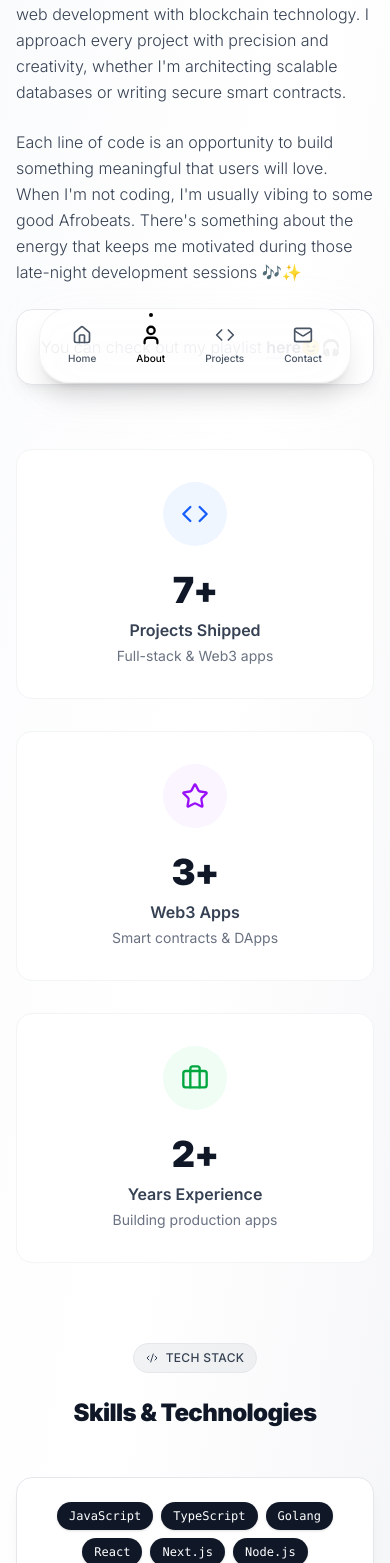
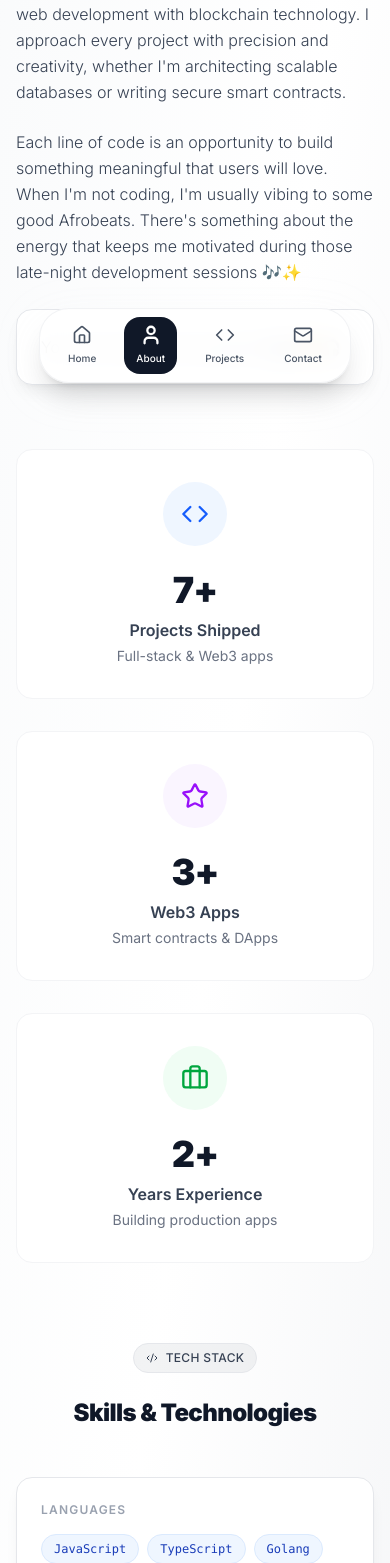
Before and after one commit to O-Midey/Portfolio, a Next.js app: page /about in a window 390 px wide. Shown: the part 437-2000 px from the top of the page. Built offline with nearby package versions, Linux system fonts and the light colour scheme.

Commit message:
ui: 2-col projects grid, grouped skills, always-visible nav, bio line, accent active states, stronger CTA

```diff
--- a/src/app/about/page.tsx
+++ b/src/app/about/page.tsx
@@ -1,4 +1,4 @@
-import { skills } from "../data/skills";
+import { skillGroups } from "../data/skills";
 import {
   MailOpen,
   User,
@@ -137,20 +137,22 @@ export default function AboutPage() {
                 </h2>
               </div>
 
-              <div className="bg-white border border-gray-200 rounded-2xl p-6 sm:p-8 shadow-lg shadow-black/5">
-                <div className="flex flex-wrap gap-2 sm:gap-3 justify-center">
-                  {skills.map((skill, index) => (
+              <div className="space-y-6">
+                {skillGroups.map((group) => (
+                  <div key={group.label} className="bg-white border border-gray-200 rounded-2xl p-6 shadow-lg shadow-black/5">
+                    <p className="text-xs font-semibold text-gray-400 uppercase tracking-widest mb-4">{group.label}</p>
+                    <div className="flex flex-wrap gap-2">
+                      {group.skills.map((skill) => (
                         <span
                           key={skill}
-                      className="px-3 sm:px-4 py-1.5 sm:py-2 font-mono font-medium bg-gray-900 text-white text-xs sm:text-sm rounded-full shadow-sm hover:bg-black hover:scale-105 transition-all duration-300 cursor-default"
-                      style={{
-                        animationDelay: `${index * 50}ms`,
-                      }}
+                          className={`px-3 py-1.5 font-mono font-medium text-xs sm:text-sm rounded-full hover:scale-105 transition-all duration-200 cursor-default ${group.color}`}
                         >
                           {skill}
                         </span>
                       ))}
                     </div>
+                  </div>
+                ))}
               </div>
             </div>
 
--- a/src/app/components/NavItem.tsx
+++ b/src/app/components/NavItem.tsx
@@ -12,8 +12,8 @@ export default function NavItem({
     <div
       className={`w-full flex items-center gap-3 px-3 py-2 text-left rounded-lg transition-all duration-200 ${
         isActive
-          ? "bg-gray-100 text-gray-900 font-medium"
-          : "text-gray-600 hover:bg-gray-50 hover:text-gray-900"
+          ? "bg-gray-900 text-white font-medium"
+          : "text-gray-600 hover:bg-gray-100 hover:text-gray-900"
       }`}
     >
       <Icon size={16} />
--- a/src/app/components/Navbar.tsx
+++ b/src/app/components/Navbar.tsx
@@ -1,23 +1,10 @@
 "use client";
-import { useState, useEffect } from "react";
 import { Home, User, Code, Mail } from "lucide-react";
 import Link from "next/link";
 import { usePathname } from "next/navigation";
 
 export default function Navbar() {
-  const [scrollY, setScrollY] = useState(0);
   const pathname = usePathname();
-
-  useEffect(() => {
-    const handleScroll = () => setScrollY(window.scrollY);
-    window.addEventListener("scroll", handleScroll);
-    return () => window.removeEventListener("scroll", handleScroll);
-  }, []);
-
-  const opacity = Math.max(0, 1 - scrollY / 300);
-  const scale = Math.max(0.92, 1 - scrollY / 1500);
-  const blur = Math.min(4, scrollY / 75);
-  const pointerEvents = scrollY > 250 ? "none" : "auto";
 
   const navItems = [
     { icon: Home, label: "Home", href: "/" },
@@ -27,15 +14,7 @@ export default function Navbar() {
   ];
 
   return (
-    <div
-      className="md:hidden fixed bottom-6 left-1/2 w-[80%] max-w-sm z-50"
-      style={{
-        opacity,
-        transform: `translateX(-50%) scale(${scale})`,
-        filter: `blur(${blur}px)`,
-        pointerEvents,
-      }}
-    >
+    <div className="md:hidden fixed bottom-6 left-1/2 -translate-x-1/2 w-[80%] max-w-sm z-50">
       <nav className="relative" aria-label="Mobile navigation">
         <div className="bg-white/90 border border-gray-200/50 shadow-xl backdrop-blur-md overflow-hidden rounded-[30px]">
           <div className="w-full p-2 flex items-center justify-center">
@@ -43,49 +22,38 @@ export default function Navbar() {
               {navItems.map((item) => {
                 const Icon = item.icon;
                 const isActive = pathname === item.href;
-
                 return (
                   <Link
                     key={item.label}
                     href={item.href}
-                    className="group relative flex flex-col items-center gap-1.5 px-3 py-2 rounded-2xl transition-all duration-300 hover:bg-gray-100/80 active:scale-95"
+                    className={`group relative flex flex-col items-center gap-1.5 px-3 py-2 rounded-2xl transition-all duration-300 active:scale-95 ${
+                      isActive ? "bg-gray-900" : "hover:bg-gray-100/80"
+                    }`}
                     aria-label={`Navigate to ${item.label}`}
                     aria-current={isActive ? "page" : undefined}
                   >
-                    {/* Active indicator */}
-                    {isActive && (
-                      <div className="absolute -top-1 left-1/2 -translate-x-1/2 w-1 h-1 bg-black rounded-full" />
-                    )}
-
                     <Icon
                       className={`w-5 h-5 transition-all duration-300 ${
                         isActive
-                          ? "text-black scale-110"
-                          : "text-gray-600 group-hover:text-black group-hover:scale-105"
+                          ? "text-white scale-110"
+                          : "text-gray-600 group-hover:text-gray-900 group-hover:scale-105"
                       }`}
                       aria-hidden="true"
                       strokeWidth={isActive ? 2.5 : 2}
                     />
                     <span
                       className={`text-[10px] font-medium transition-all duration-300 ${
-                        isActive
-                          ? "text-black"
-                          : "text-gray-600 group-hover:text-black"
+                        isActive ? "text-white" : "text-gray-600 group-hover:text-gray-900"
                       }`}
                     >
                       {item.label}
                     </span>
-
-                    {/* Hover effect */}
-                    <div className="absolute inset-0 rounded-2xl bg-gradient-to-t from-gray-100/0 to-gray-100/0 group-hover:from-gray-50/50 group-hover:to-transparent transition-all duration-300 -z-10" />
                   </Link>
                 );
               })}
             </div>
           </div>
         </div>
-
-        {/* Subtle bottom glow effect */}
         <div className="absolute inset-0 -z-10 blur-xl bg-gradient-to-t from-gray-300/20 to-transparent rounded-[30px]" />
       </nav>
     </div>
--- a/src/app/data/skills.ts
+++ b/src/app/data/skills.ts
@@ -1,4 +1,3 @@
-// data/skills.ts
 export const skills = [
   "JavaScript",
   "TypeScript",
@@ -15,3 +14,26 @@ export const skills = [
   "GraphQL",
   "Express",
 ];
+
+export const skillGroups = [
+  {
+    label: "Languages",
+    color: "bg-blue-50 text-blue-800 border border-blue-100",
+    skills: ["JavaScript", "TypeScript", "Golang", "Solidity"],
+  },
+  {
+    label: "Frontend",
+    color: "bg-purple-50 text-purple-800 border border-purple-100",
+    skills: ["React", "Next.js", "TailwindCSS"],
+  },
+  {
+    label: "Backend",
+    color: "bg-green-50 text-green-800 border border-green-100",
+    skills: ["Node.js", "Express", "GraphQL", "Postgres", "MongoDB"],
+  },
+  {
+    label: "Blockchain",
+    color: "bg-orange-50 text-orange-800 border border-orange-100",
+    skills: ["Solidity", "Hardhat", "Ethers.js"],
+  },
+];
--- a/src/app/page.tsx
+++ b/src/app/page.tsx
@@ -1,22 +1,10 @@
 "use client";
 
+import AnimatedDiv from "./components/AnimatedDiv";
 import { Github, Linkedin, Twitter, Instagram, ArrowRight } from "lucide-react";
 import { useState, useEffect } from "react";
 
-type AnimatedDivProps = {
-  children: React.ReactNode;
-  className?: string;
-};
-
-const AnimatedDiv = ({ children, className }: AnimatedDivProps) => {
-  return <div className={className}>{children}</div>;
-};
-
-const TITLES = [
-  "Frontend Developer",
-  "Full Stack Developer",
-  "Blockchain Engineer",
-];
+const TITLES = ["Full Stack Developer", "Blockchain Engineer", "Web3 Builder"];
 
 export default function HomePage() {
   const [currentTitle, setCurrentTitle] = useState(0);
@@ -30,13 +18,12 @@ export default function HomePage() {
         setIsAnimating(false);
       }, 200);
     }, 3000);
-
     return () => clearInterval(interval);
   }, []);
 
   return (
     <AnimatedDiv className="min-h-dvh flex items-center justify-center px-4 py-4 sm:py-8 sm:px-6 lg:px-8 overflow-hidden">
-      <div className="text-center flex flex-col items-center justify-center gap-4 sm:gap-10 lg:gap-8 max-w-5xl w-full">
+      <div className="text-center flex flex-col items-center justify-center gap-4 sm:gap-8 max-w-5xl w-full">
         <h1 className="text-4xl sm:text-5xl md:text-6xl lg:text-7xl font-black text-gray-900 tracking-tight leading-none">
           Omotosho David A.
         </h1>
@@ -57,39 +44,43 @@ export default function HomePage() {
           </span>
         </div>
 
+        <p className="text-base sm:text-lg text-gray-500 font-light max-w-xl leading-relaxed">
+          I build full-stack web apps and Web3 tools — from databases to smart contracts.
+        </p>
+
         {/* Social Links */}
-        <div className="flex items-center justify-center gap-4 sm:gap-6 lg:gap-8 sm:my-6 lg:my-8">
+        <div className="flex items-center justify-center gap-4 sm:gap-6">
           <a
             href="https://github.com/o-midey"
             target="_blank"
             rel="noopener noreferrer"
-            className="p-2.5 sm:p-3 bg-gray-100 rounded-full hover:bg-gray-200 transition-all duration-300 hover:scale-110"
+            className="p-2.5 sm:p-3 bg-gray-100 rounded-full hover:bg-gray-900 hover:text-white transition-all duration-300 hover:scale-110 group"
           >
-            <Github size={20} className="text-gray-700 sm:w-6 sm:h-6" />
+            <Github size={20} className="text-gray-700 group-hover:text-white sm:w-6 sm:h-6 transition-colors" />
           </a>
           <a
             href="https://linkedin.com/in/omotosho-david"
             target="_blank"
             rel="noopener noreferrer"
-            className="p-2.5 sm:p-3 bg-gray-100 rounded-full hover:bg-blue-100 transition-all duration-300 hover:scale-110"
+            className="p-2.5 sm:p-3 bg-gray-100 rounded-full hover:bg-blue-600 transition-all duration-300 hover:scale-110 group"
           >
-            <Linkedin size={20} className="text-blue-600 sm:w-6 sm:h-6" />
+            <Linkedin size={20} className="text-blue-600 group-hover:text-white sm:w-6 sm:h-6 transition-colors" />
           </a>
           <a
             href="https://twitter.com/meeedzy"
             target="_blank"
             rel="noopener noreferrer"
-            className="p-2.5 sm:p-3 bg-gray-100 rounded-full hover:bg-blue-50 transition-all duration-300 hover:scale-110"
+            className="p-2.5 sm:p-3 bg-gray-100 rounded-full hover:bg-sky-500 transition-all duration-300 hover:scale-110 group"
           >
-            <Twitter size={20} className="text-blue-400 sm:w-6 sm:h-6" />
+            <Twitter size={20} className="text-sky-500 group-hover:text-white sm:w-6 sm:h-6 transition-colors" />
           </a>
           <a
             href="https://instagram.com/thismidey"
             target="_blank"
             rel="noopener noreferrer"
-            className="p-2.5 sm:p-3 bg-gray-100 rounded-full hover:bg-pink-50 transition-all duration-300 hover:scale-110"
+            className="p-2.5 sm:p-3 bg-gray-100 rounded-full hover:bg-pink-500 transition-all duration-300 hover:scale-110 group"
           >
-            <Instagram size={20} className="text-pink-500 sm:w-6 sm:h-6" />
+            <Instagram size={20} className="text-pink-500 group-hover:text-white sm:w-6 sm:h-6 transition-colors" />
           </a>
         </div>
 
--- a/src/app/projects/ProjectCard.tsx
+++ b/src/app/projects/ProjectCard.tsx
@@ -47,7 +47,7 @@ export default function ProjectCard({ project }: { project: Project }) {
         href={project.liveLink}
         target="_blank"
         rel="noopener noreferrer"
-        className="inline-flex items-center gap-1 text-blue-600 hover:text-blue-700 text-xs"
+        className="inline-flex items-center gap-2 px-4 py-2 bg-gray-900 text-white text-xs font-medium rounded-full hover:bg-gray-700 transition-all duration-200 hover:scale-105"
       >
         View Project <ExternalLinkIcon size={12} />
       </a>
```
Also changed, not shown: src/app/projects/page.tsx (+6 -23 lines). Lines whose indentation alone changed are shown as unchanged.
